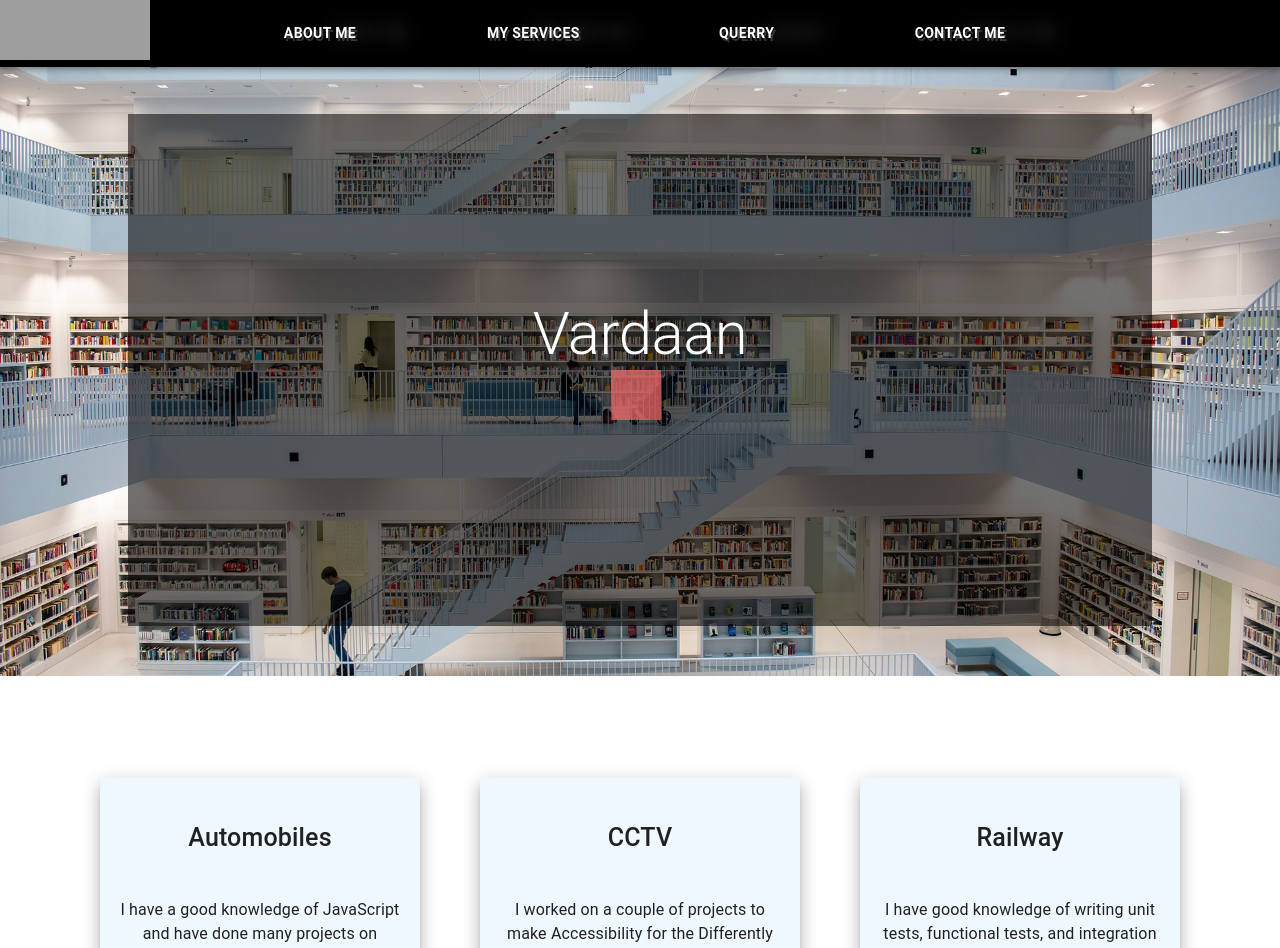
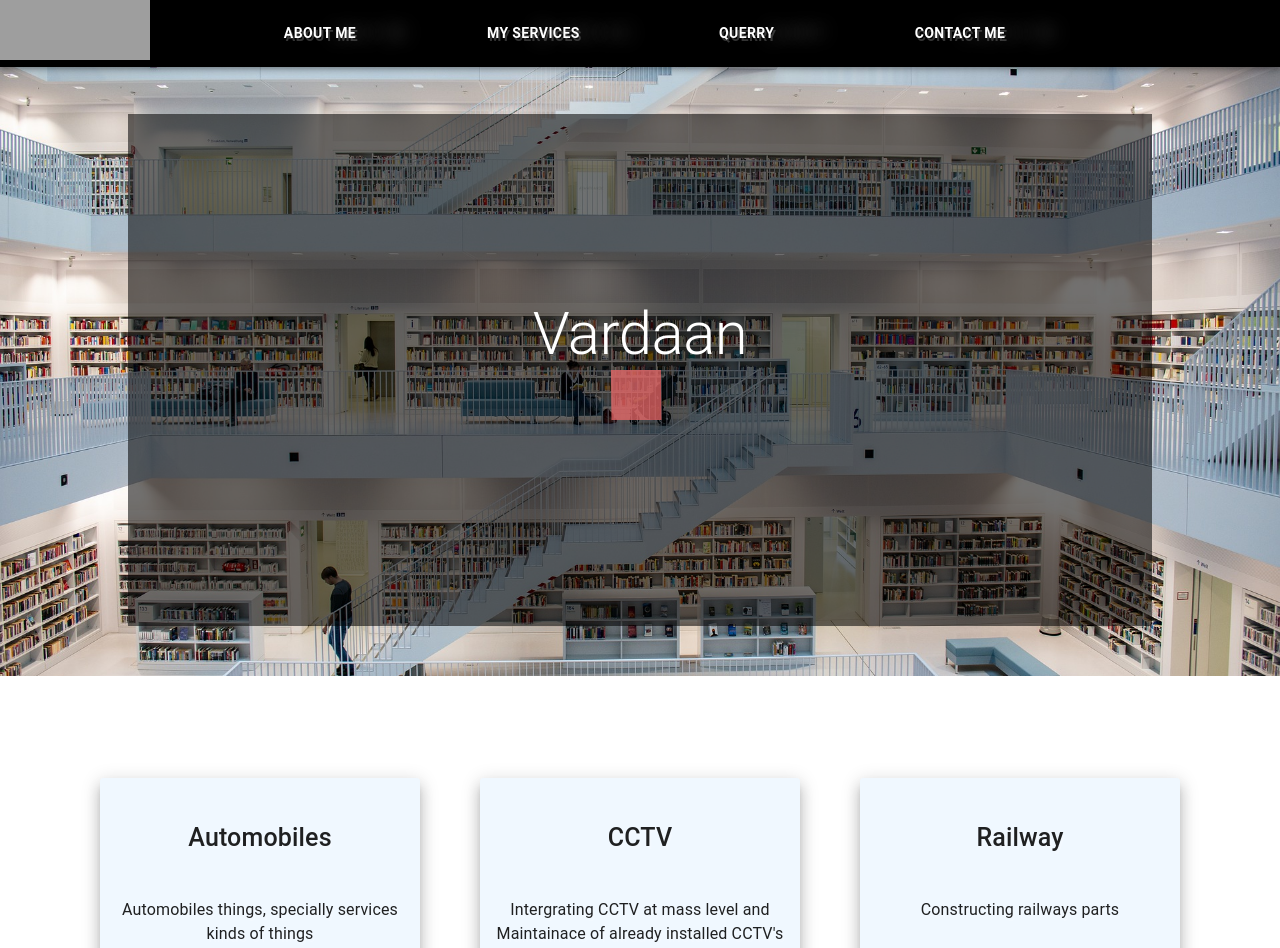
Before and after one commit to shivamt07/Vardaan, a React (Create React App) app: page / in a window 1280 px wide. Shown: the top 948 px of the page. Built offline with nearby package versions, Linux system fonts and the light colour scheme; grey boxes are pictures that could not be loaded.

Commit message:
names change

```diff
--- a/src/components/knowmore.js
+++ b/src/components/knowmore.js
@@ -10,10 +10,10 @@ import CardContent from "@material-ui/core/CardContent";
 // // import cogsIcon from "@iconify-icons/mdi/cogs";
 
 let cardData = [
-  { key: 1, title: "Automobiles", subheading: "I have a good knowledge of JavaScript and have done many projects on javascript related frameworks and libraries." },
-  { key: 2, title: "CCTV", subheading: "I worked on a couple of projects to make Accessibility for the Differently abled people and having good knowledge of WCAG 2.0 and WCAG 3.0." },
-  { key: 3, title: "Railway", subheading: "I have good knowledge of writing unit tests, functional tests, and integration testing. Using mocha chai and Cypress.io" },
-  { key: 4, title: "Medical", subheading: "I have good knowledge of writing unit tests, functional tests, and integration testing. Using mocha chai and Cypress.io" },
+  { key: 1, title: "Automobiles", subheading: "Automobiles things, specially services kinds of things" },
+  { key: 2, title: "CCTV", subheading: "Intergrating CCTV at mass level and Maintainace of already installed CCTV's" },
+  { key: 3, title: "Railway", subheading: "Constructing railways parts" },
+  { key: 4, title: "Medical", subheading: "Vardaan also works in medical field, Pharmacy, Labs and medical instruments" },
 ];
 function MyServices() {
   return (
```
